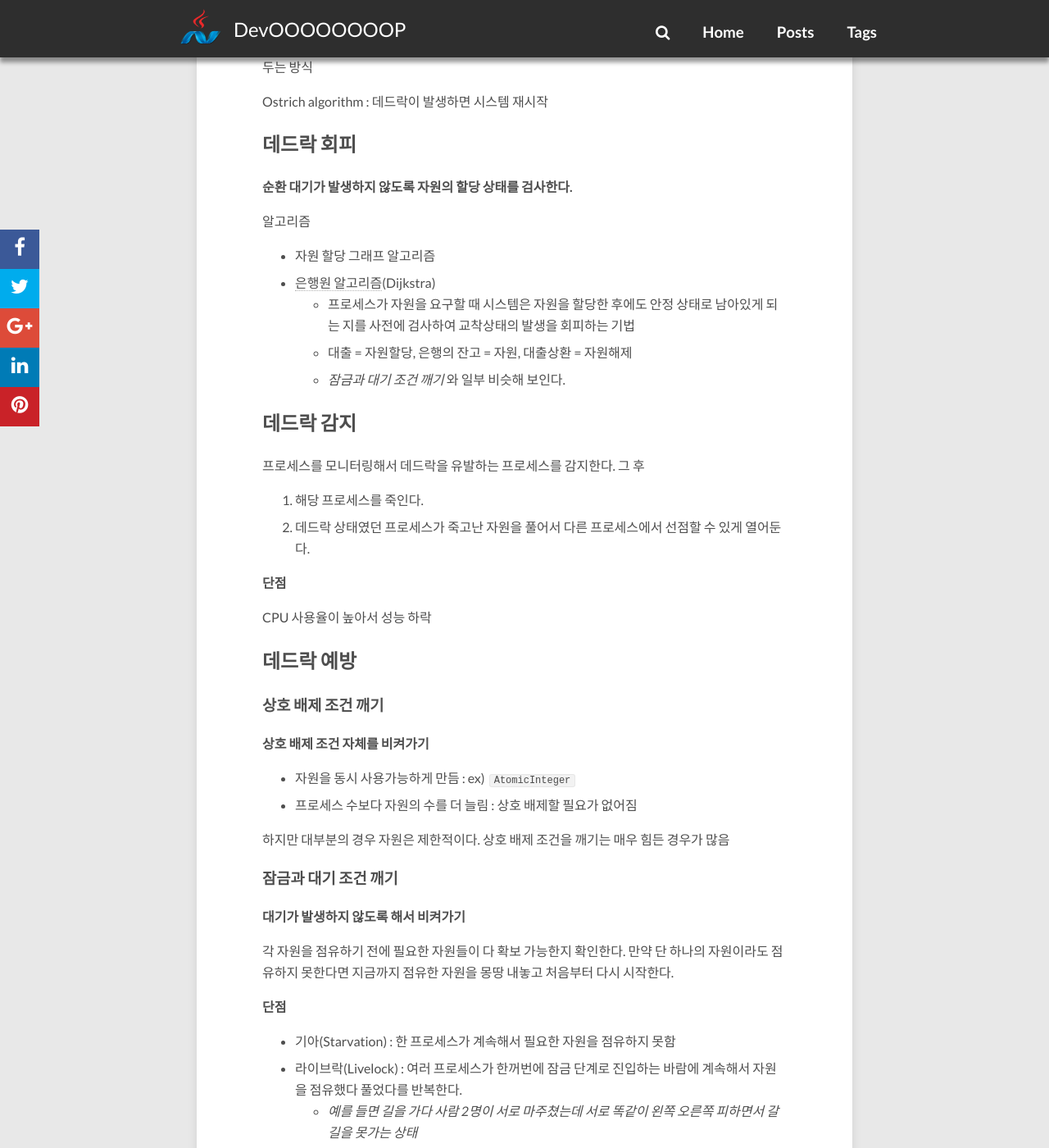
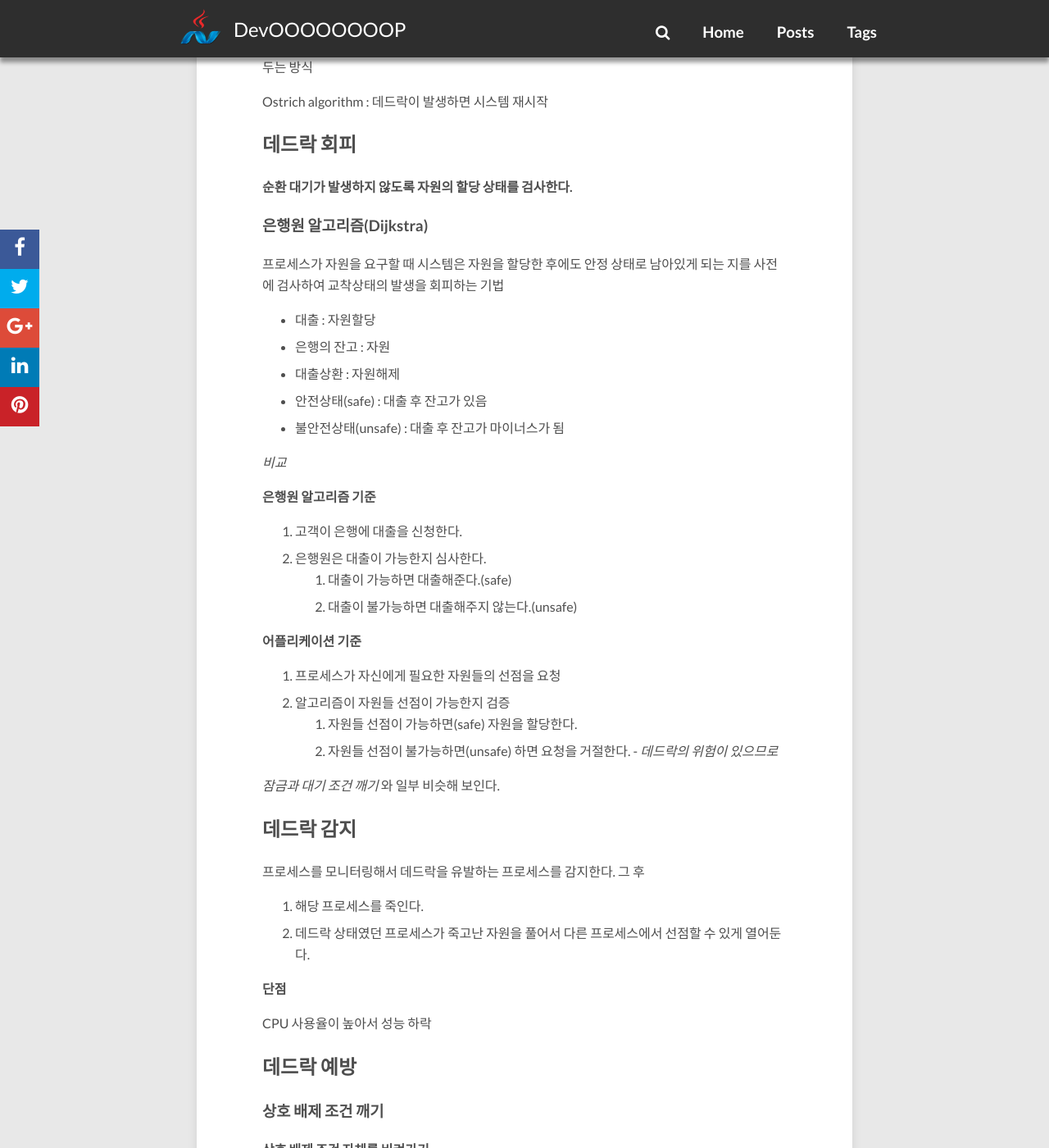
Before and after one commit to redutan/redutan.github.io, a Jekyll site: the page built from _posts/2016/2016-06-29-deadlock.markdown, in a window 1280 px wide and 1400 px high, scrolled down 2432 px. Shown: the whole window at 82% size. Built offline with Jekyll 4.4.1, drawn with Linux system fonts in a browser that asks for light colours; nearby versions of some CDN libraries; comment, search, counter and statistics services are not loaded.

Commit message:
포스팅 일부 수정

```diff
--- a/_posts/2016/2016-06-29-deadlock.markdown
+++ b/_posts/2016/2016-06-29-deadlock.markdown
@@ -77,13 +77,33 @@ Ostrich algorithm : 데드락이 발생하면 시스템 재시작
 
 **순환 대기가 발생하지 않도록 자원의 할당 상태를 검사한다.**
 
-알고리즘
+### [은행원 알고리즘](https://en.wikipedia.org/wiki/Banker%27s_algorithm)(Dijkstra)
 
-- 자원 할당 그래프 알고리즘
-- [은행원 알고리즘](https://en.wikipedia.org/wiki/Banker%27s_algorithm)(Dijkstra)
-    - 프로세스가 자원을 요구할 때 시스템은 자원을 할당한 후에도 안정 상태로 남아있게 되는 지를 사전에 검사하여 교착상태의 발생을 회피하는 기법
-    - 대출 = 자원할당, 은행의 잔고 = 자원, 대출상환 = 자원해제
-    - *잠금과 대기 조건 깨기* 와 일부 비슷해 보인다.
+프로세스가 자원을 요구할 때 시스템은 자원을 할당한 후에도 안정 상태로 남아있게 되는 지를 사전에 검사하여 교착상태의 발생을 회피하는 기법
+
+- 대출 : 자원할당
+- 은행의 잔고 : 자원
+- 대출상환 : 자원해제
+- 안전상태(safe) : 대출 후 잔고가 있음
+- 불안전상태(unsafe) : 대출 후 잔고가 마이너스가 됨
+
+_비교_
+
+**은행원 알고리즘 기준**
+
+1. 고객이 은행에 대출을 신청한다.
+2. 은행원은 대출이 가능한지 심사한다.
+    3. 대출이 가능하면 대출해준다.(safe)
+    4. 대출이 불가능하면 대출해주지 않는다.(unsafe)
+
+**어플리케이션 기준**
+
+1. 프로세스가 자신에게 필요한 자원들의 선점을 요청
+2. 알고리즘이 자원들 선점이 가능한지 검증
+    3. 자원들 선점이 가능하면(safe) 자원을 할당한다.
+    4. 자원들 선점이 불가능하면(unsafe) 하면 요청을 거절한다. - _데드락의 위험이 있으므로_
+
+*잠금과 대기 조건 깨기* 와 일부 비슷해 보인다.
 
 ## 데드락 감지
 
```
